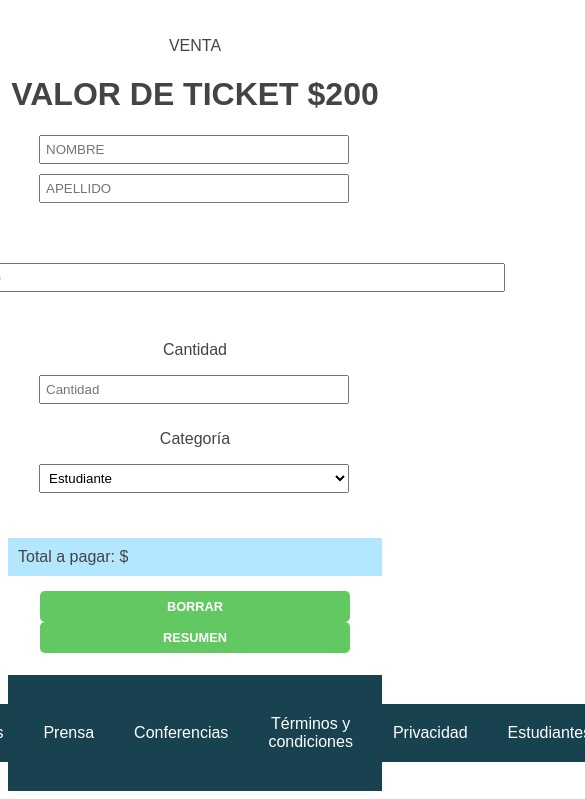
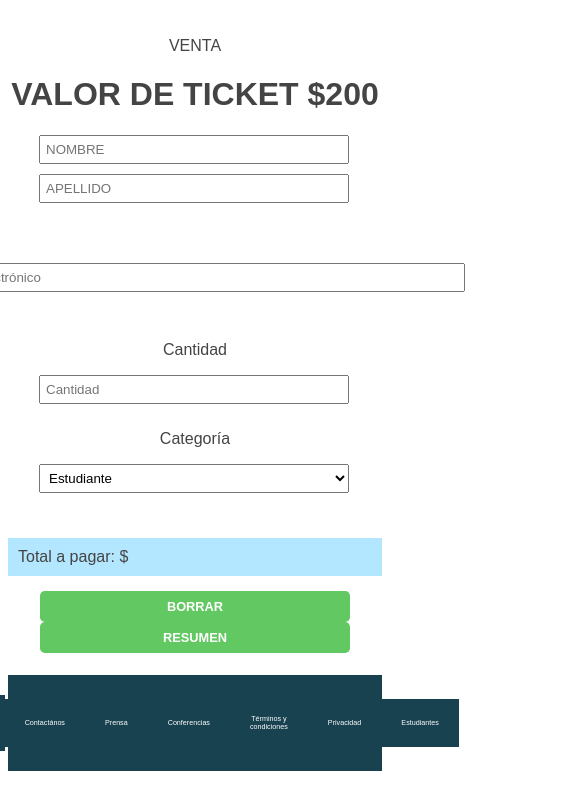
Before and after one commit to leanfed/Js-TP, a plain HTML site: page index.html in a window 390 px wide. Shown: the part 939-1738 px from the top of the page, 585 px wide, since content can reach past the window. Drawn offline with Linux system fonts and the light colour scheme.

Commit message:
Correcciones

```diff
--- a/index.html
+++ b/index.html
@@ -38,7 +38,7 @@
         <input type="text" placeholder="APELLIDO" style="width: 310px;"><br>
         </div>
         <div class="form">
-        <input type="email" placeholder="Correo electrónico" style="width: 620px;"><br>
+        <div class="mob"><input type="email" placeholder="Correo electrónico" style="width: 620px;" ></div><br>
         <div class="content2">
         <div class="div1"><p>Cantidad</p><input type="number" placeholder="Cantidad" style="width: 310px;"></div>
         <div class="div2"><p>Categoría</p><select name="categoria" style="width: 310px;">
--- a/style.css
+++ b/style.css
@@ -122,6 +122,7 @@ input[type="number"]{
     text-align: left;
 }
 
+
 .form{
 	margin-top: 10px;
 	display:flex;
@@ -201,6 +202,7 @@ input[type="button"]:hover{
     height: min-content;
 }
 
+
 @media only screen and (max-width: 600px) {
 	body {
 	  font-size: 16px;
@@ -237,4 +239,20 @@ input[type="button"]:hover{
 	  width: 100%;
 	  text-align: center;
 	}
+	.footer{
+	display: flex;
+    align-items:center;
+	justify-content: center;
+	text-align:center;
+	font-size: 67%;
+	}
+	.mob{
+		width: 540px;
+		display:inline-flex;
+		flex-direction: row;
+		align-items:center;
+		justify-content:center;
+		text-align:center;
+		justify-items: flex-start;
+	}
   }
```
